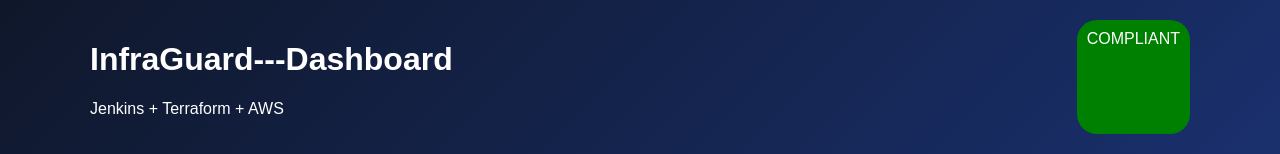
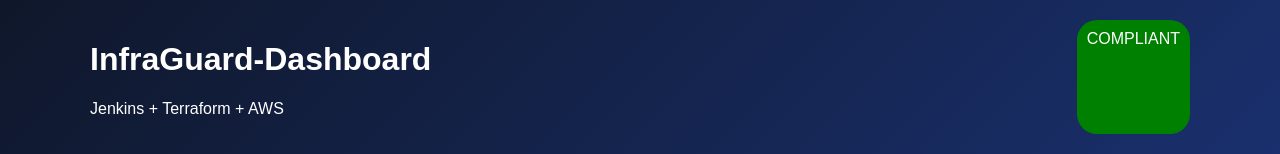
Before and after one commit to Longclaw4/InfraGuard-CICD, a plain HTML site: page index.html in a window 1280 px wide. Shown: the top 154 px of the page. Drawn offline with Linux system fonts and the light colour scheme; a script that the page names is missing.

Commit message:
Fix header formatting in index.html

```diff
--- a/index.html
+++ b/index.html
@@ -84,7 +84,7 @@
 
   <div class="header">
     <div>
-      <h1>InfraGuard---Dashboard</h1>
+      <h1>InfraGuard-Dashboard</h1>
       <p>Jenkins + Terraform + AWS</p>
     </div>
     <div class="badge" id="status">COMPLIANT</div>
```
